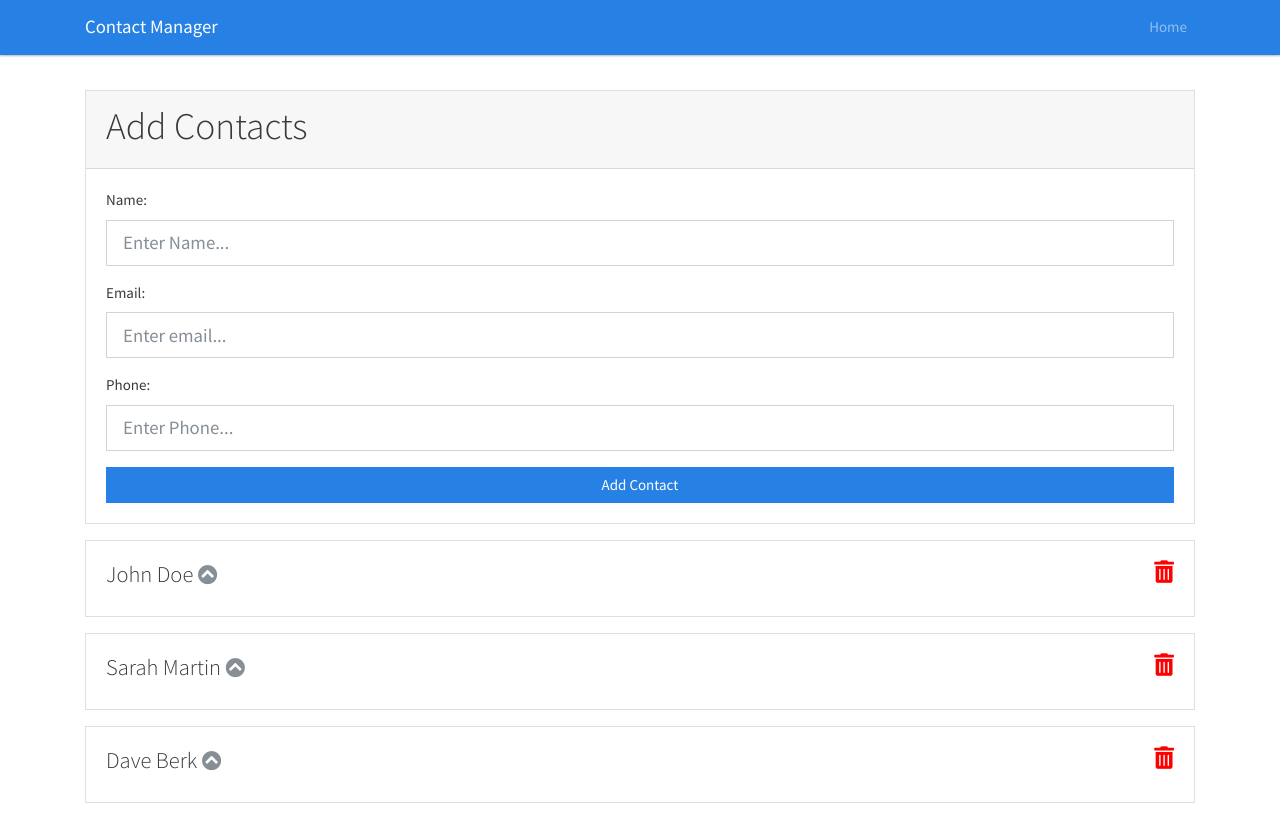
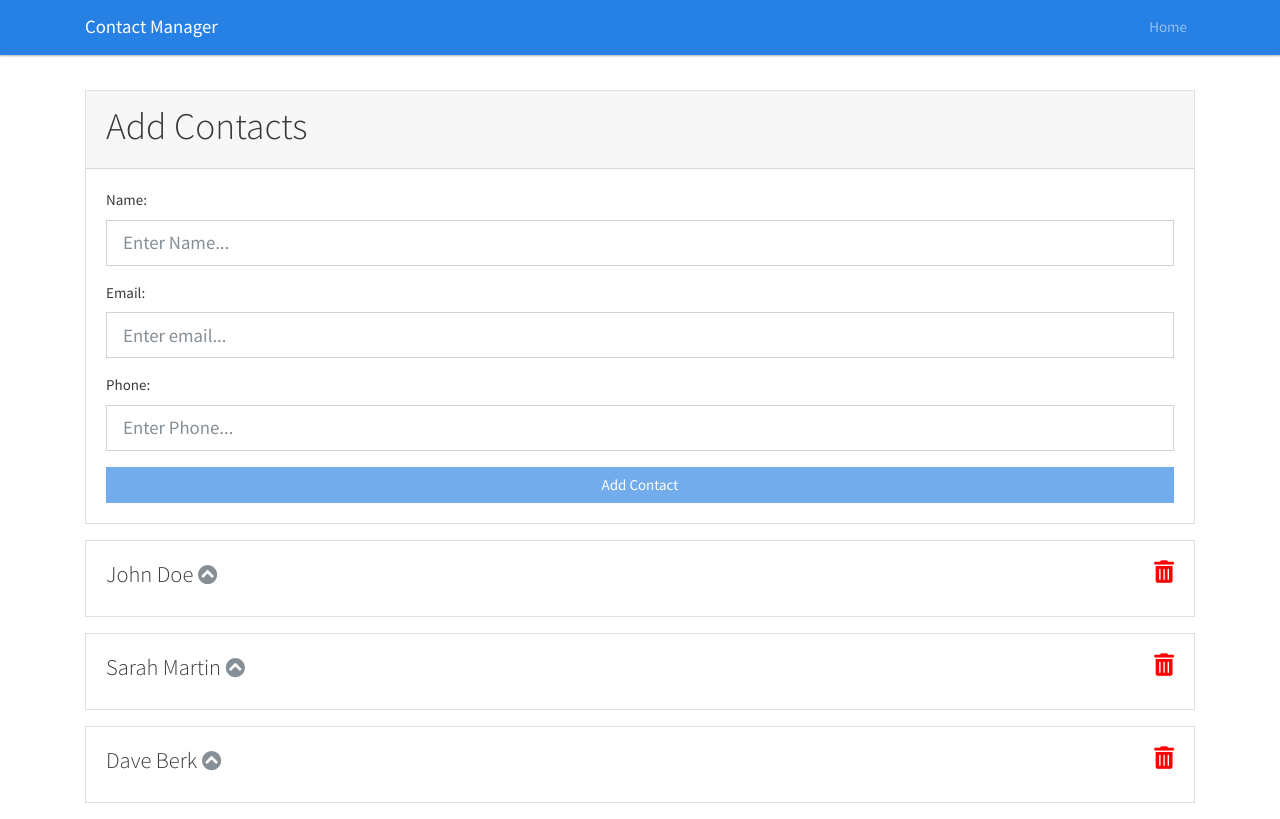
Before and after one commit to elnobun/contact-management-app, a React (Create React App) app: page / in a window 1280 px wide. Built offline with nearby package versions, Linux system fonts and the light colour scheme.

Commit message:
simple controlled form validation

```diff
--- a/src/components/common/TextInputField.jsx
+++ b/src/components/common/TextInputField.jsx
@@ -1,5 +1,6 @@
 import React from 'react';
 import PropTypes from 'prop-types';
+import classnames from 'classnames';
 
 const TextInputField = ({
   type,
@@ -7,7 +8,8 @@ const TextInputField = ({
   name,
   placeholder,
   value,
-  onChange
+  onChange,
+  error
 }) => {
   return (
     <div className="form-group">
@@ -15,11 +17,14 @@ const TextInputField = ({
       <input
         type={type}
         name={name}
-        className="form-control form-control-lg"
+        className={classnames('form-control form-control-lg', {
+          'is-invalid': error
+        })}
         placeholder={placeholder}
         value={value}
         onChange={onChange}
       />
+      {error && <div className="invalid-feedback">{error}</div>}
     </div>
   );
 };
@@ -30,7 +35,8 @@ TextInputField.propTypes = {
   label: PropTypes.string.isRequired,
   placeholder: PropTypes.string.isRequired,
   value: PropTypes.string.isRequired,
-  onChange: PropTypes.func.isRequired
+  onChange: PropTypes.func.isRequired,
+  error: PropTypes.string
 };
 
 TextInputField.defaultProps = {
--- a/src/components/contacts/AddContact.jsx
+++ b/src/components/contacts/AddContact.jsx
@@ -8,25 +8,53 @@ class AddContact extends Component {
   state = {
     name: '',
     email: '',
-    phone: ''
+    phone: '',
+    errors: {}
   };
 
   onHandleChange = e => {
-    this.setState({
-      [e.target.name]: e.target.value
-    });
+    // Clear the error field as user types.
+    if (!!this.state.errors[e.target.name]) {
+      let errors = Object.assign({}, this.state.errors);
+      delete errors[e.target.name];
+      this.setState({ [e.target.name]: e.target.value, errors });
+    } else {
+      this.setState({ [e.target.name]: e.target.value });
+    }
   };
 
   onHandleSubmit = (dispatch, e) => {
     e.preventDefault();
     const { name, email, phone } = this.state;
+
+    // Simple Form validation
+    if (name === '') {
+      this.setState({
+        errors: { name: 'Name field is required' }
+      });
+      return;
+    }
+
+    if (email === '') {
+      this.setState({
+        errors: { email: 'Email ield is required' }
+      });
+      return;
+    }
+
+    if (phone === '') {
+      this.setState({
+        errors: { phone: 'Field is required' }
+      });
+      return;
+    }
+
     const newContact = {
       id: uuid(),
       name,
       email,
       phone
     };
-
     // Context dispatch
     dispatch({
       type: 'ADD_CONTACT',
@@ -37,11 +65,13 @@ class AddContact extends Component {
     this.setState({
       name: '',
       email: '',
-      phone: ''
+      phone: '',
+      errors: {}
     });
   };
   render() {
-    const { name, email, phone } = this.state;
+    const { name, email, phone, errors } = this.state;
+    const isEnabled = name.length > 0 && email.length > 0 && phone.length > 0;
     return (
       <Consumer>
         {value => {
@@ -59,6 +89,7 @@ class AddContact extends Component {
                     placeholder="Enter Name..."
                     value={name}
                     onChange={this.onHandleChange}
+                    error={errors.name}
                   />
                   <TextInputField
                     label="Email:"
@@ -67,6 +98,7 @@ class AddContact extends Component {
                     placeholder="Enter email..."
                     value={email}
                     onChange={this.onHandleChange}
+                    error={errors.email}
                   />
                   <TextInputField
                     label="Phone:"
@@ -74,12 +106,15 @@ class AddContact extends Component {
                     placeholder="Enter Phone..."
                     value={phone}
                     onChange={this.onHandleChange}
+                    error={errors.phone}
                   />
-                  <input
+                  <button
+                    disabled={!isEnabled}
                     type="submit"
-                    value="Add Contact"
                     className="btn btn-primary btn-block"
-                  />
+                  >
+                    Add Contact
+                  </button>
                 </form>
               </div>
             </div>
```
